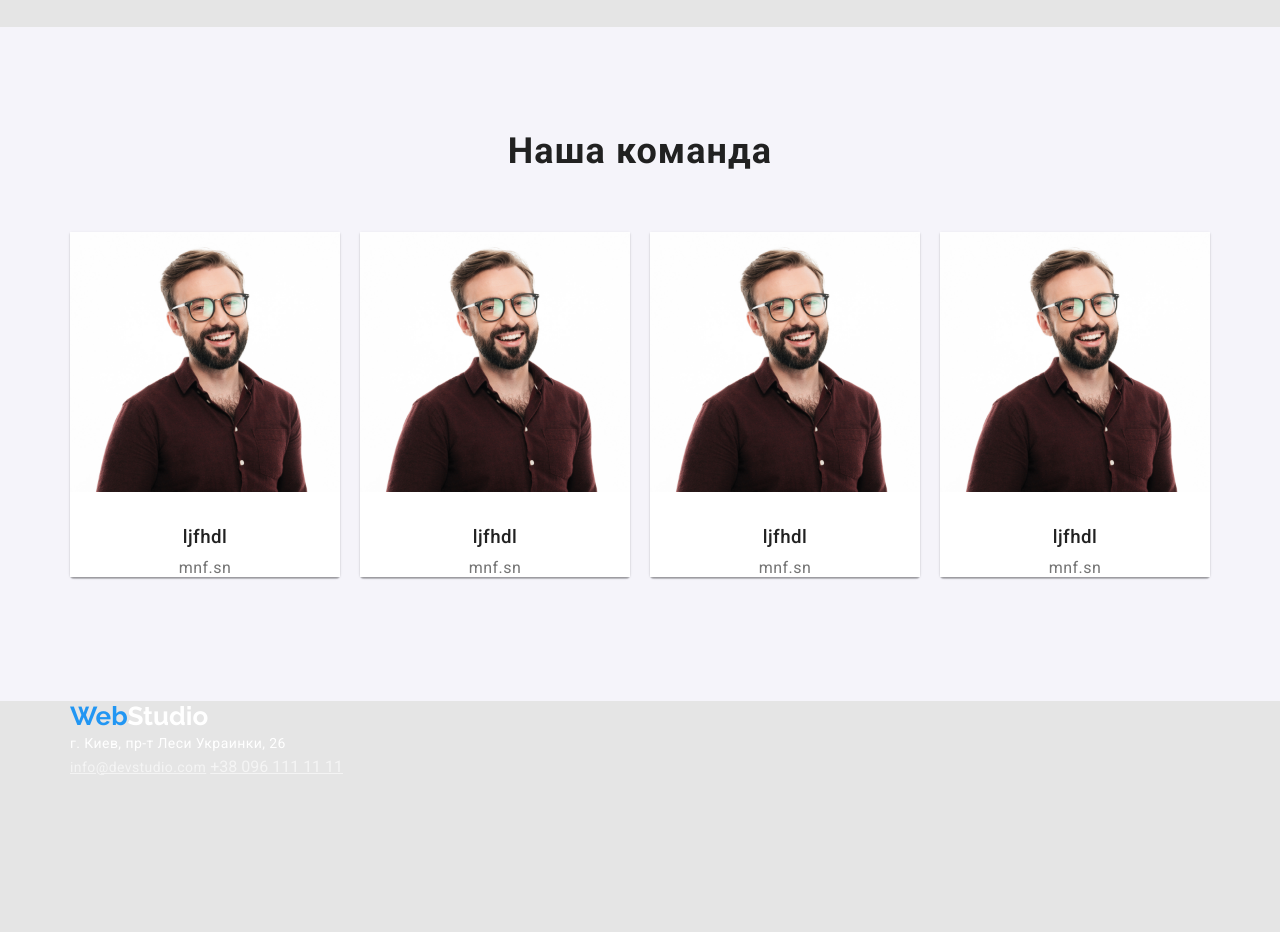
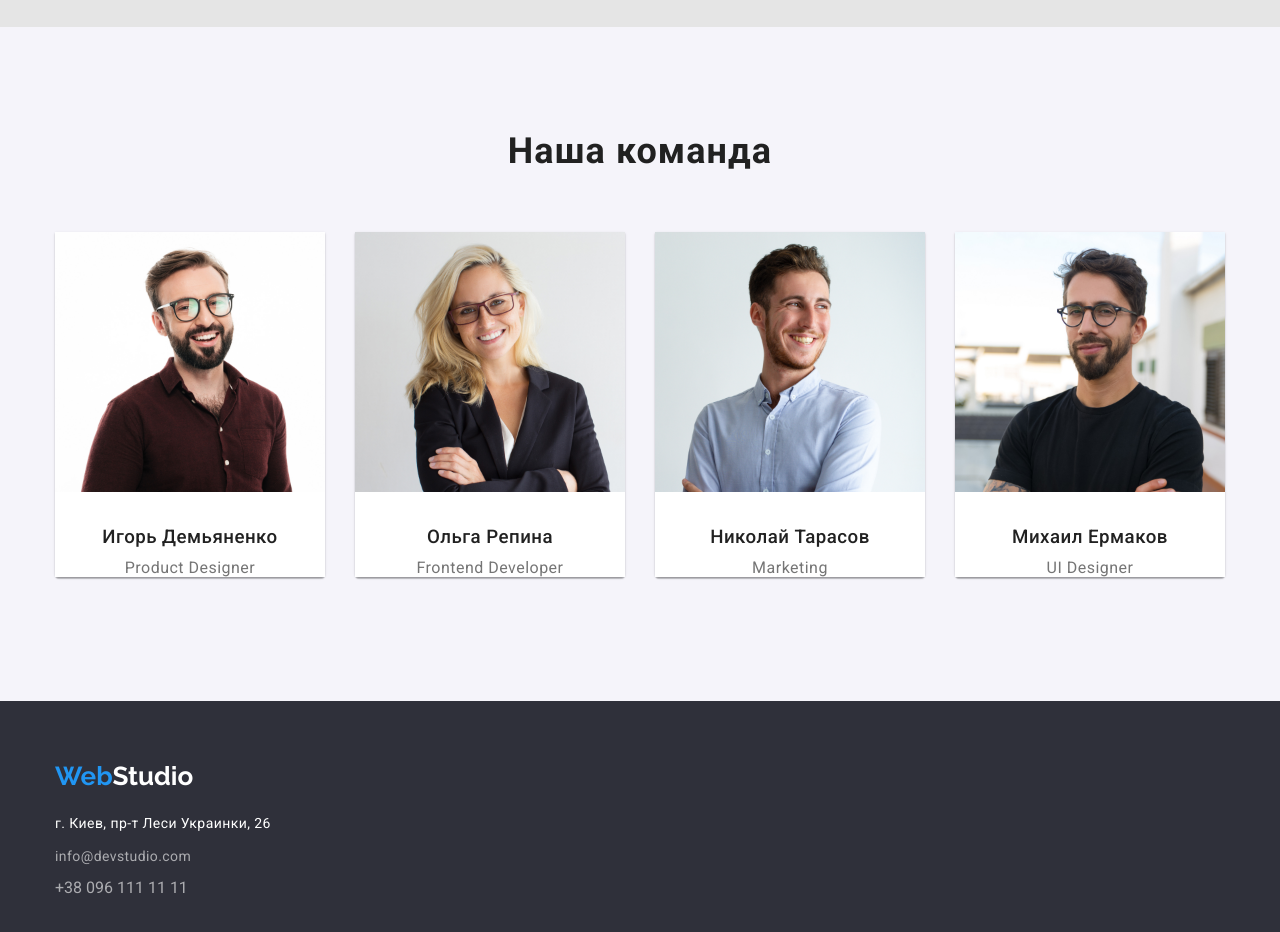
Before and after one commit to anastasiiaLoz/goit-markup-hw-03, a plain HTML site: page index.html in a window 1280 px wide. Shown: the part 1520-2452 px from the top of the page. Before the commit the page ends 2300 px from the top, so only its background shows below. Drawn offline with Linux system fonts and the light colour scheme.

Commit message:
Добавляет поля на первую страницу по макету

```diff
--- a/css/styles.css
+++ b/css/styles.css
@@ -45,7 +45,7 @@ body {
 }
 
 .container {
-  width: 1170px;
+  width: 1200px;
   padding-left: 15px;
   padding-right: 15px;
   margin-left: auto;
@@ -79,6 +79,9 @@ header {
   font-size: 26px;
   line-height: 1.19;
   text-decoration: none;
+}
+
+.header-logo {
   padding-top: 24px;
   padding-bottom: 25px;
   margin-right: 93px;
@@ -169,8 +172,7 @@ header {
 }
 
 
-.banner,
-.footer {
+.banner {
   background-color: var(--banner-footer-background-color);
 }
 
@@ -249,7 +251,8 @@ header {
 
 .specials-box {
   display: flex;
-  justify-content: space-between;
+  align-items: center;
+
 }
 
 .specials-box li:not(:last-child) {
@@ -288,35 +291,30 @@ header {
 /* ___Our Team Section____ */
 
 .team-section {
-  background-color: var(--secondary-background-color);
   padding-top: 94px;
   padding-bottom: 94px;
+  background-color: var(--secondary-background-color);
 }
 
 .team-photo {
-  list-style: none;
-  display: flex;
-  flex-wrap: wrap;
+  display:flex;
   justify-content: space-between;
+  /* flex-grow: 1; */
 }
-.team-box>img {
-  display: block;
-  max-width: 100%;
-  height: auto;
-  height: 368px;
-  left: 515px;
-  background: #FFFFFF;
+
+.team-card {
+  flex-basis: 270px;
+  background-color: #fff;
   box-shadow: 0px 1px 3px rgba(0, 0, 0, 0.12), 0px 1px 1px rgba(0, 0, 0, 0.14), 0px 2px 1px rgba(0, 0, 0, 0.2);
   border-radius: 0px 0px 4px 4px;
+  flex-grow: 1;
 }
 
-.team-card{
-  width: 270px;
-  background: #FFFFFF;
-  box-shadow: 0px 1px 3px rgba(0, 0, 0, 0.12), 0px 1px 1px rgba(0, 0, 0, 0.14), 0px 2px 1px rgba(0, 0, 0, 0.2);
-  background-color: var(--white-color);
-  border-radius: 0px 0px 4px 4px;
-
+.team-description h3{
+  font-weight: 500;
+  color: var(--secondary-text-color);
+  padding-bottom: 10px;
+  margin-top: 30px;
 }
 
 .team-description p {
@@ -324,42 +322,43 @@ header {
   color: var(--primary-text-color);
 }
 
-.team-description h3{
-  font-weight: 500;
-  color: var(--secondary-text-color);
-  padding-bottom: 10px;
-}
-
 .team-section-title {
   margin-bottom: 50px;
 }
-/*
-.team-box> .img {
-  flex-grow: 1;
-} */
 
-.team-card> .team-description {
+.team-description {
   background-color: var(--white-color);
   font-size: 16px;
   line-height: 1.19;
   text-align: center;
   letter-spacing: 0.03em;
-  margin-top: 30px;
   margin-bottom: 30px;
+
 }
-
 
 
 /* ____Footer section____*/
 
-.footer-address {
+footer {
+  background-color: var(--banner-footer-background-color);
+  padding-top: 60px;
+  padding-bottom: 60px;
+}
+
+
+.footer-borders .footer-address {
   color: var(--white-color);
   font-style: normal;
+  margin-top: 20px;
 }
 
-.footer-email,
-.footer-phone {
+.footer-borders .footer-email,
+.footer-borders .footer-phone {
+  text-decoration: none;
   color: var(--banner-text-color);
+  display: flex;
+  flex-direction: column;
+  margin-top: 9px;
 }
 
 /* _____Projects Section_____ */
--- a/index.html
+++ b/index.html
@@ -3,7 +3,7 @@
 <head>
     <meta charset="UTF-8">
     <meta name="viewport" content="width=device-width, initial-scale=1.0">
-    <title>Document</title>
+    <title>WebStudio</title>
     <link rel="preconnect" href="https://fonts.gstatic.com">
     <link href="https://fonts.googleapis.com/css2?family=Raleway:wght@700&family=Roboto:wght@400;500;700;900&display=swap"
         rel="stylesheet">
@@ -88,38 +88,38 @@
                 <li class="team-card">
                     <img src="./images/img.1.jpg" alt="Photo of Product Designer Ihor Demyenko" width="270">
                     <div class="team-description">
-                        <h3>ljfhdl</h3>
-                        <p>mnf.sn</p>
+                        <h3>Игорь Демьяненко</h3>
+                        <p> Product Designer</p>
                     </div>
                 </li>
             </ul>
 
             <ul class="team-box">
                 <li class="team-card">
-                    <img src="./images/img.1.jpg" alt="Photo of Product Designer Ihor Demyenko" width="270">
+                    <img src="./images/img.2.jpg" alt="Photo of Product Designer Ihor Demyenko" width="270">
                     <div class="team-description">
-                        <h3>ljfhdl</h3>
-                        <p>mnf.sn</p>
+                        <h3>Ольга Репина</h3>
+                        <p>Frontend Developer</p>
                     </div>
                 </li>
             </ul>
 
             <ul class="team-box">
                 <li class="team-card">
-                    <img src="./images/img.1.jpg" alt="Photo of Product Designer Ihor Demyenko" width="270">
+                    <img src="./images/img.3.jpg" alt="Photo of Product Designer Ihor Demyenko" width="270">
                     <div class="team-description">
-                        <h3>ljfhdl</h3>
-                        <p>mnf.sn</p>
+                        <h3>Николай Тарасов</h3>
+                        <p>Marketing</p>
                     </div>
                 </li>
             </ul>
 
             <ul class="team-box">
                 <li class="team-card">
-                    <img src="./images/img.1.jpg" alt="Photo of Product Designer Ihor Demyenko" width="270">
+                    <img src="./images/img.4.jpg" alt="Photo of Product Designer Ihor Demyenko" width="270">
                     <div class="team-description">
-                        <h3>ljfhdl</h3>
-                        <p>mnf.sn</p>
+                        <h3>Михаил Ермаков</h3>
+                        <p>UI Designer</p>
                     </div>
                 </li>
             </ul>
@@ -131,6 +131,7 @@
 
         <footer>
             <div class="container">
+                <div class="footer-borders">
                     <a class="footer-logo" href="/"> <span class="logoWeb">Web</span><span class="footer-logoStudio">Studio</span></a>
                     <address class="footer-address">
                         г. Киев, пр-т Леси Украинки, 26
@@ -142,6 +143,7 @@
                     </li>
                 </ul>
                 </div>
+            </div>
         </footer>
     </main>
     </body>
```
Lines whose indentation alone changed are shown as unchanged.
